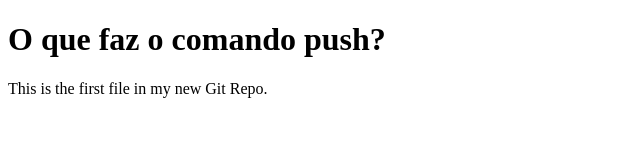
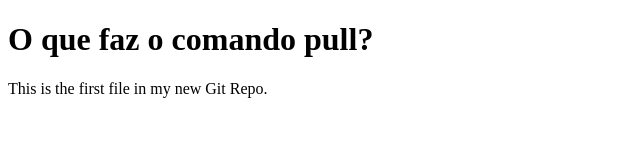
Before and after one commit to zduend/treinamento-git, a plain HTML site: page index.html in a window 1280 px wide. Shown: the full height of the page, 0-640 px from the left. Drawn offline with Linux system fonts and the light colour scheme.

Commit message:
O comando git pull é usado para buscar e baixar conteúdo de repositórios remotos e fazer a atualização imediata ao repositório local para que os conteúdos sejam iguais. Fazer o merge de alterações upstream remotas no repositório local é algo comum em fluxos de trabalho de colaboração baseados em Git.

```diff
--- a/index.html
+++ b/index.html
@@ -5,7 +5,7 @@
 </head>
 <body>
 
-<h1>O que faz o comando push?</h1>
+<h1>O que faz o comando pull?</h1>
 <p>This is the first file in my new Git Repo.</p>
 
 </body>
```
